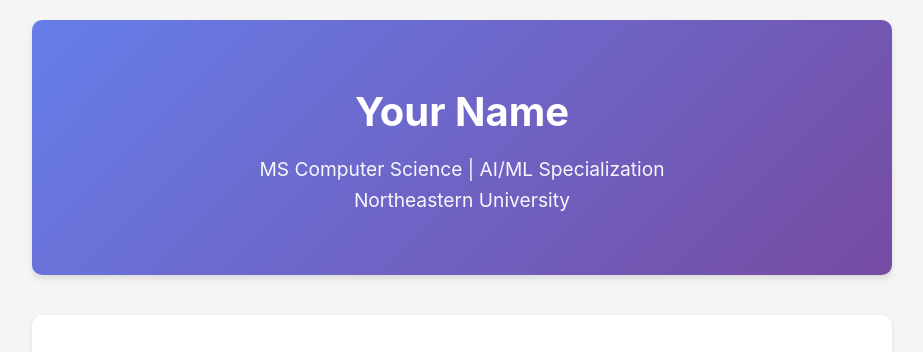
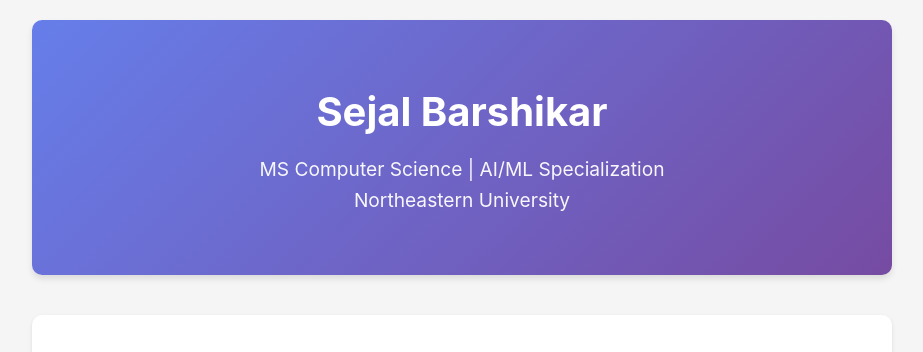
Before and after one commit to sej07/Co-op-Portfolio, a plain HTML site: page index.html in a window 1280 px wide. Shown: the top 352 px of the page, without its empty margins (178-1101 px from the left). Drawn offline with Linux system fonts and the light colour scheme.

Commit message:
Update index.html

```diff
--- a/index.html
+++ b/index.html
@@ -141,7 +141,7 @@
 <body>
     <div class="container">
         <header>
-            <h1>Your Name</h1>
+            <h1>Sejal Barshikar</h1>
             <p>MS Computer Science | AI/ML Specialization</p>
             <p>Northeastern University</p>
         </header>
```
